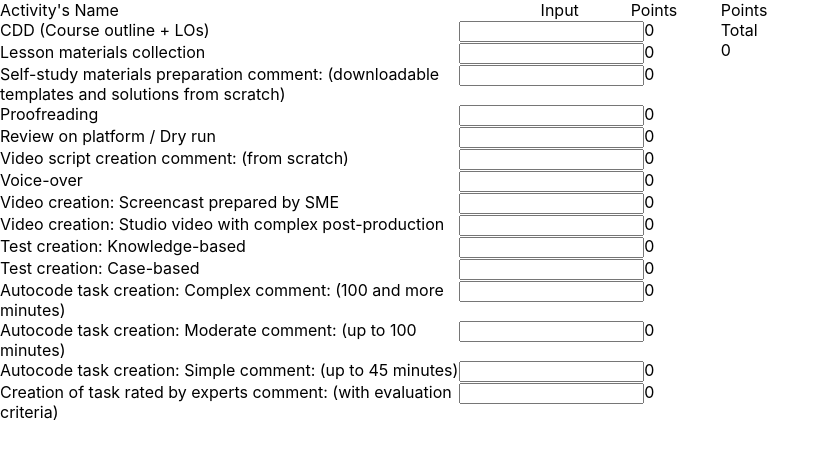
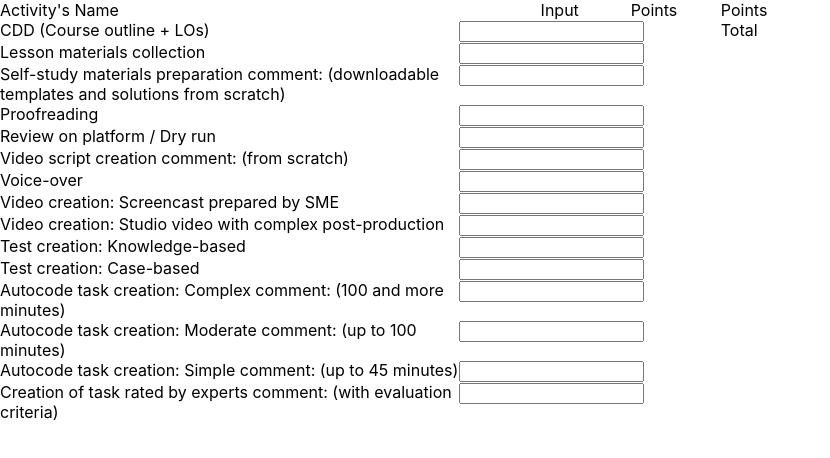
Before and after one commit to Andrey19951/SME-Calculator, a React (Create React App) app in the folder sme-calculator/: page / in a window 1280 px wide. Shown: the top 458 px of the page, without its empty margins (0-830 px from the left). Built offline with nearby package versions, Linux system fonts and the light colour scheme.

Commit message:
Calculating functionality done

```diff
--- a/sme-calculator/src/App.js
+++ b/sme-calculator/src/App.js
@@ -10,12 +10,17 @@ function App() {
   const [PointsTotal, SetPointsTotal] = useState("");
   useEffect(() => {
     const result_values = Object.values(result_points).reduce((sum, el) => {
-      sum += el ? parseInt(el) : 0;
+      sum += el ? parseFloat(el) : 0;
       return sum;
     }, 0);
 
-    SetPointsTotal(result_values);
-  });
+    if (result_values) {
+      const result = result_values.toFixed(1).toString();
+      SetPointsTotal(result);
+    } else {
+      SetPointsTotal("");
+    }
+  }, [result_points]);
 
   return (
     <>
@@ -29,7 +34,11 @@ function App() {
           {field_parameters.map((el, i) => {
             return (
               <div className="working-place__row" key={i}>
-                <InputBlock mainText={el.mainText} state_name={el.state_name} />
+                <InputBlock
+                  mainText={el.mainText}
+                  state_name={el.state_name}
+                  counting_function={el.counting_functions}
+                />
               </div>
             );
           })}
--- a/sme-calculator/src/components/InputBlock.jsx
+++ b/sme-calculator/src/components/InputBlock.jsx
@@ -1,17 +1,17 @@
-import React, { useEffect, useState } from "react";
+import React, { useState } from "react";
 import { useSelector, useDispatch } from "react-redux";
 import { setValue } from "../store/Slices/fields";
 
-export const InputBlock = ({ id, mainText, comment, counter, state_name }) => {
+export const InputBlock = ({ id, mainText, comment, counter, state_name, counting_function }) => {
   const value_from_store = useSelector((state) => state[`${state_name}`]);
   const dispatch = useDispatch();
 
-  const [result, setResult] = useState(0);
+  const [result, setResult] = useState("");
 
   const count_poinst = (event) => {
     const target = event.target.value;
 
-    const points = parseInt(target) * 2;
+    const points = counting_function(target);
     dispatch(setValue({ [state_name]: points }));
     setResult(points);
   };
--- a/sme-calculator/src/constants.js
+++ b/sme-calculator/src/constants.js
@@ -2,76 +2,199 @@ export const field_parameters = [
   {
     mainText: "CDD (Course outline + LOs)",
     comment: "(please indicate how many CDDs have you created)",
-      state_name: "CDD_CoLOs"
+    state_name: "CDD_CoLOs",
+    counting_functions: (value) => {
+      if (!value) {
+        return "";
+      }
+      let result = (parseFloat(value) * 2).toFixed(1);
+      result = result.toString();
+      return result;
+    },
   },
   {
     mainText: "Lesson materials collection",
     comment: "(please indicate the number of words)",
-      state_name: "Lmc"
+    state_name: "Lmc",
+    counting_functions: (value) => {
+      if (!value) {
+        return "";
+      }
+      let result = ((parseFloat(value) * 10) / 5000).toFixed(1);
+      result = result.toString();
+      return result;
+    },
   },
   {
-      mainText: "Self-study materials preparation comment: (downloadable templates and solutions from scratch)",
+    mainText:
+      "Self-study materials preparation comment: (downloadable templates and solutions from scratch)",
     comment: "(please indicate how many templates you created)",
-      state_name: "Ssmpc"
+    state_name: "Ssmpc",
+    counting_functions: (value) => {
+      if (!value) {
+        return "";
+      }
+      let result = (parseFloat(value) * 0.5).toFixed(1);
+      result = result.toString();
+      return result;
+    },
   },
   {
     mainText: "Proofreading",
     comment: "(please indicate the number of words)",
-      state_name: "Pr"
+    state_name: "Pr",
+    counting_functions: (value) => {
+      if (!value) {
+        return "";
+      }
+      let result = ((parseFloat(value) * 2) / 5000).toFixed(1);
+      result = result.toString();
+      return result;
+    },
   },
   {
     mainText: "Review on platform / Dry run",
     comment: "(please indicate the number of words)",
-      state_name: "RonpDr"
+    state_name: "RonpDr",
+    counting_functions: (value) => {
+      if (!value) {
+        return "";
+      }
+      let result = ((parseFloat(value) * 1.5) / 5000).toFixed(1);
+      result = result.toString();
+      return result;
+    },
   },
   {
     mainText: "Video script creation comment: (from scratch)",
     comment: "(please indicate the number of words)",
-      state_name: "Vscc"
+    state_name: "Vscc",
+    counting_functions: (value) => {
+      if (!value) {
+        return "";
+      }
+      let result = (parseFloat(value) / 300).toFixed(1);
+      result = result.toString();
+      return result;
+    },
   },
   {
     mainText: "Voice-over",
     comment: "(please indicate the number of words)",
-      state_name: "Vo"
+    state_name: "Vo",
+    counting_functions: (value) => {
+      if (!value) {
+        return "";
+      }
+      let result = ((parseFloat(value) * 0.25) / 300).toFixed(1);
+      result = result.toString();
+      return result;
+    },
   },
   {
     mainText: "Video creation: Screencast prepared by SME",
     comment: "(please indicate the number of words)",
-      state_name: "VcSprbSME"
+    state_name: "VcSprbSME",
+    counting_functions: (value) => {
+      if (!value) {
+        return "";
+      }
+      let result = ((parseFloat(value) * 0.5) / 300).toFixed(1);
+      result = result.toString();
+      return result;
+    },
   },
   {
     mainText: "Video creation: Studio video with complex post-production",
     comment: "(please indicate the number of words)",
-      state_name: "VcSvwcpp"
+    state_name: "VcSvwcpp",
+    counting_functions: (value) => {
+      if (!value) {
+        return "";
+      }
+      let result = (parseFloat(value) / 300).toFixed(1);
+      result = result.toString();
+      return result;
+    },
   },
   {
     mainText: "Test creation: Knowledge-based",
     comment: "(please indicate the number of questions)",
-      state_name: "TcKb"
+    state_name: "TcKb",
+    counting_functions: (value) => {
+      if (!value) {
+        return "";
+      }
+      let result = (parseFloat(value) * 0.5).toFixed(1);
+      result = result.toString();
+      return result;
+    },
   },
   {
     mainText: "Test creation: Case-based",
     comment: "(please indicate the number of cases)",
-      state_name: "TcCb"
+    state_name: "TcCb",
+    counting_functions: (value) => {
+      if (!value) {
+        return "";
+      }
+      let result = (parseFloat(value) * 0.25).toFixed(1);
+      result = result.toString();
+      return result;
+    },
   },
   {
     mainText: "Autocode task creation: Complex comment: (100 and more minutes)",
     comment: "(please indicate the number of tasks)",
-      state_name: "AtcCc"
+    state_name: "AtcCc",
+    counting_functions: (value) => {
+      if (!value) {
+        return "";
+      }
+      let result = (parseFloat(value) * 12).toFixed(1);
+      result = result.toString();
+      return result;
+    },
   },
   {
     mainText: "Autocode task creation: Moderate comment: (up to 100 minutes)",
     comment: "(please indicate the number of tasks)",
-      state_name: "AtcMc"
+    state_name: "AtcMc",
+    counting_functions: (value) => {
+      if (!value) {
+        return "";
+      }
+      let result = (parseFloat(value) * 7).toFixed(1);
+      result = result.toString();
+      return result;
+    },
   },
   {
     mainText: "Autocode task creation: Simple comment: (up to 45 minutes)",
     comment: "(please indicate the number of tasks)",
-      state_name: "AtcSc"
+    state_name: "AtcSc",
+    counting_functions: (value) => {
+      if (!value) {
+        return "";
+      }
+      let result = (parseFloat(value) * 4).toFixed(1);
+      result = result.toString();
+      return result;
+    },
   },
   {
-      mainText: "Creation of task rated by experts comment: (with evaluation criteria)",
-      comment: "(please indicate the number of study hours required for the task)",
-      state_name: "Cotrbec"
+    mainText:
+      "Creation of task rated by experts comment: (with evaluation criteria)",
+    comment:
+      "(please indicate the number of study hours required for the task)",
+    state_name: "Cotrbec",
+    counting_functions: (value) => {
+      if (!value) {
+        return "";
       }
+      let result = (parseFloat(value) * 0.5).toFixed(1);
+      result = result.toString();
+      return result;
+    },
+  },
 ];
```
Lines whose indentation alone changed are shown as unchanged.
